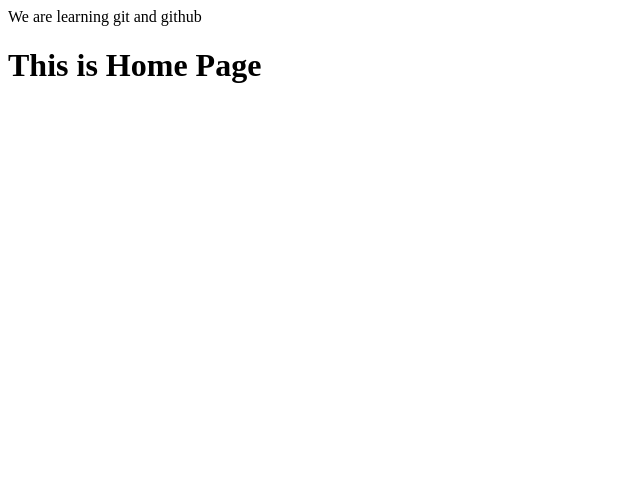
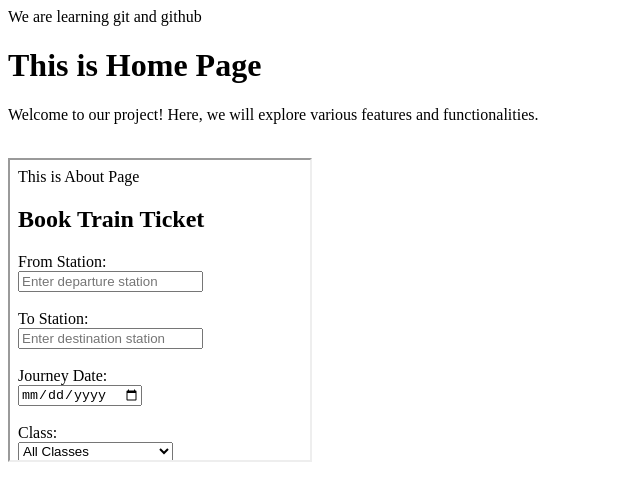
Before and after one commit to janhvibadwaik/my-first-project, a plain HTML site: page home.html in a window 1280 px wide. Shown: the whole page, without its empty margins (0-640 px from the left). Drawn offline with Linux system fonts and the light colour scheme.

Commit message:
about page linked to home page

```diff
--- a/home.html
+++ b/home.html
@@ -8,6 +8,10 @@
 <body>
     We are learning git and github
         <h1>This is Home Page </h1>
+        <p>Welcome to our project! Here, we will explore various features and functionalities.</p>
+        <br>
+        <iframe src="about.html" height="300px" width="300px"></iframe>
+        <br>
 
 </body>
 
```
